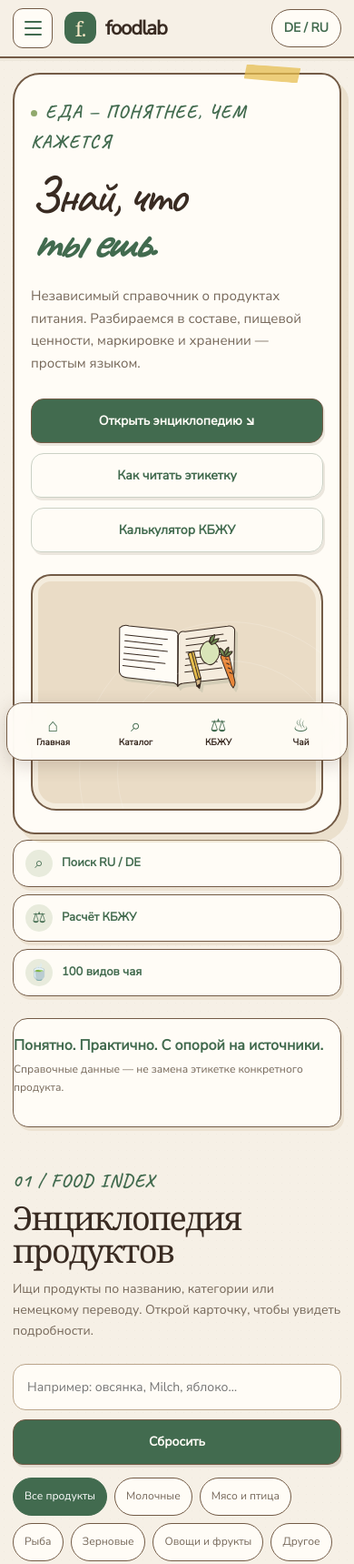
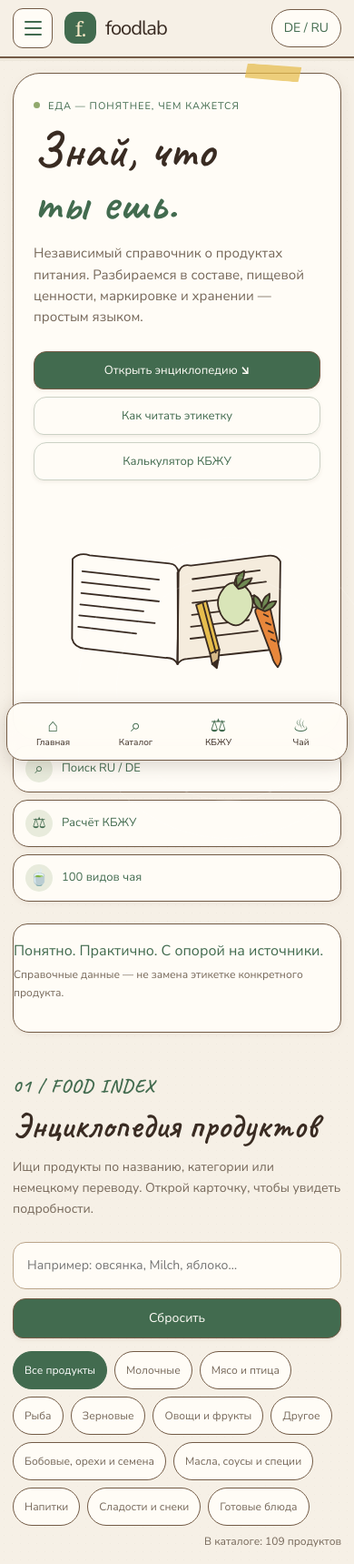
Before and after one commit to Liecfall/foodscience, a plain HTML site: page index.html in a window 390 px wide. Shown: the top 1719 px of the page at 91% size. Drawn offline with Linux system fonts and the light colour scheme.

Commit message:
Refine FoodLab heading typography and paper shadows

```diff
--- a/style.css
+++ b/style.css
@@ -293,3 +293,66 @@ h1,h2,h3,.product h3,.tea-hero h1,.kicker,.eyebrow{font-family:"Caveat","Comic S
 .drawer-head{position:relative}
 .journal-doodle{position:absolute;right:42px;top:0;width:66px;fill:none;stroke:var(--green);stroke-width:2;stroke-linecap:round;stroke-linejoin:round;opacity:.55}
 @media(max-width:560px){.tea-illustration{width:68px;right:15px;top:17px}.tea-hero h1,.tea-hero p{position:relative;z-index:1}.journal-doodle{right:38px;width:44px;opacity:.3}}
+
+
+/* Typography, spacing, illustration and paper-shadow refinement */
+:root{--shadow:2px 3px 8px #735b4614;--paper-shadow:2px 3px 7px #735b4614}
+html,body{max-width:100%;overflow-x:clip}
+body{font-family:"Nunito Sans",Inter,system-ui,sans-serif;font-synthesis:none}
+h1,h2,h3,.diary-day-head h4{font-family:"Caveat",cursive;font-weight:600;letter-spacing:0}
+.hero{padding:42px 44px 44px;gap:30px;border-width:1.5px;box-shadow:3px 5px 14px #735b4618}
+.hero>div:first-child{min-width:0;padding:8px 12px 8px 0}
+.hero h1{font-family:"Caveat",cursive;font-size:clamp(62px,6.4vw,84px);font-weight:600;line-height:1.08;letter-spacing:.015em;margin:14px 0 20px}
+.hero h1 em{color:var(--green);font-weight:600;font-style:normal;letter-spacing:.02em}
+.hero .eyebrow{font-family:"Nunito Sans",Inter,system-ui,sans-serif;font-size:12px;line-height:1.5;letter-spacing:.12em;font-weight:700}
+.hero .lead{font-family:"Nunito Sans",Inter,system-ui,sans-serif;font-size:16px;line-height:1.65;font-weight:400;letter-spacing:0}
+.hero-art{display:grid;place-items:center;min-width:0;min-height:0;height:auto;background:transparent;border:0;border-radius:0;box-shadow:none;overflow:visible}
+.hero-illustration{display:block;width:100%;max-width:460px;height:auto;margin:0;fill:none;stroke:var(--ink);stroke-width:3;stroke-linecap:round;stroke-linejoin:round;filter:none;transform:none}
+.hero:after{box-shadow:2px 3px 5px #735b4618}
+.section-head h2,.callout h2,.product h3,.tea-hero h1,.nutrition-drawer h2,.nutrition-drawer h3,.diary-day-head h4{font-family:"Caveat",cursive;font-weight:600;letter-spacing:0}
+.section-head h2,.callout h2{line-height:1.08}
+.product h3{font-size:28px;line-height:1.08;letter-spacing:0;margin:14px 0 5px}
+.tea-hero h1{letter-spacing:0;line-height:1.08}
+.nutrition-drawer h2,.nutrition-drawer h3{letter-spacing:0;line-height:1.1}
+.btn,.chip,.category,.lang,.mobile-journal-nav button,.mobile-journal-nav a{font-family:"Nunito Sans",Inter,system-ui,sans-serif;font-weight:650;letter-spacing:0;font-synthesis:none}
+.btn{box-shadow:0 2px 4px #735b4617;border-width:1px;line-height:1.35;white-space:normal;text-align:center;transition:transform .16s ease,filter .16s ease,border-color .16s ease}
+.btn:hover{box-shadow:0 3px 6px #735b461c}
+.btn.ghost{font-weight:600}
+.chip,.category,.lang{font-weight:600}
+.catalog-tools input,.catalog-tools select,.search,.tea-controls input,.tea-controls select,.field input,.field select,.free-notes{box-shadow:none}
+.catalog-tools input,.catalog-tools select,.tea-controls input,.tea-controls select{font-family:"Nunito Sans",Inter,system-ui,sans-serif;font-weight:500;letter-spacing:0}
+.product{border-width:1px;box-shadow:1px 2px 3px #735b4617,2px 4px 8px #735b460c;transition:transform .16s ease,border-color .16s ease}
+.product:hover,.product:focus-visible{box-shadow:1px 2px 3px #735b4617,2px 4px 8px #735b460c}
+.home-highlights li,.introline,.callout,.info-card{box-shadow:1px 2px 6px #735b4612}
+.tea-hero{box-shadow:2px 4px 10px #392b2217}
+.tea-card{box-shadow:1px 2px 3px #735b4617,2px 4px 8px #735b460c}
+.nutrition-fab{box-shadow:0 2px 5px #735b4624}
+.nutrition-drawer{box-shadow:-4px 0 14px #735b461a}
+:focus-visible{outline:3px solid #9ab27a!important;outline-offset:3px}
+@media(max-width:840px){
+ .hero{grid-template-columns:1fr;gap:16px;padding:34px 32px}
+ .hero>div:first-child{padding:0}
+ .hero-art{min-height:0}
+ .hero-illustration{width:min(100%,430px);max-height:310px}
+ .hero h1{font-size:clamp(58px,9vw,78px)}
+}
+@media(max-width:560px){
+ .hero{padding:28px 22px 24px;gap:8px;margin-top:10px}
+ .hero h1{font-size:clamp(54px,14vw,68px);line-height:1.08;margin:10px 0 14px}
+ .hero .eyebrow{font-size:11px;letter-spacing:.09em}
+ .hero .lead{font-size:15px;line-height:1.55}
+ .hero-art{margin-top:4px}
+ .hero-illustration{width:min(100%,370px);max-height:250px}
+ .actions{display:flex;flex-wrap:wrap;gap:8px}
+ .actions .btn{min-width:0;max-width:100%;font-size:13px;padding:10px 12px}
+ .section-head h2{font-size:clamp(35px,10vw,44px)}
+ .product h3{font-size:25px}
+}
+@media(max-width:380px){
+ .hero{padding:24px 18px 20px}
+ .hero h1{font-size:52px}
+ .hero-art{margin-inline:-3px}
+ .hero-illustration{max-height:225px}
+ .actions .btn{font-size:12px;padding:10px}
+}
+@media(prefers-reduced-motion:reduce){.btn,.product{transition:none}}
```
